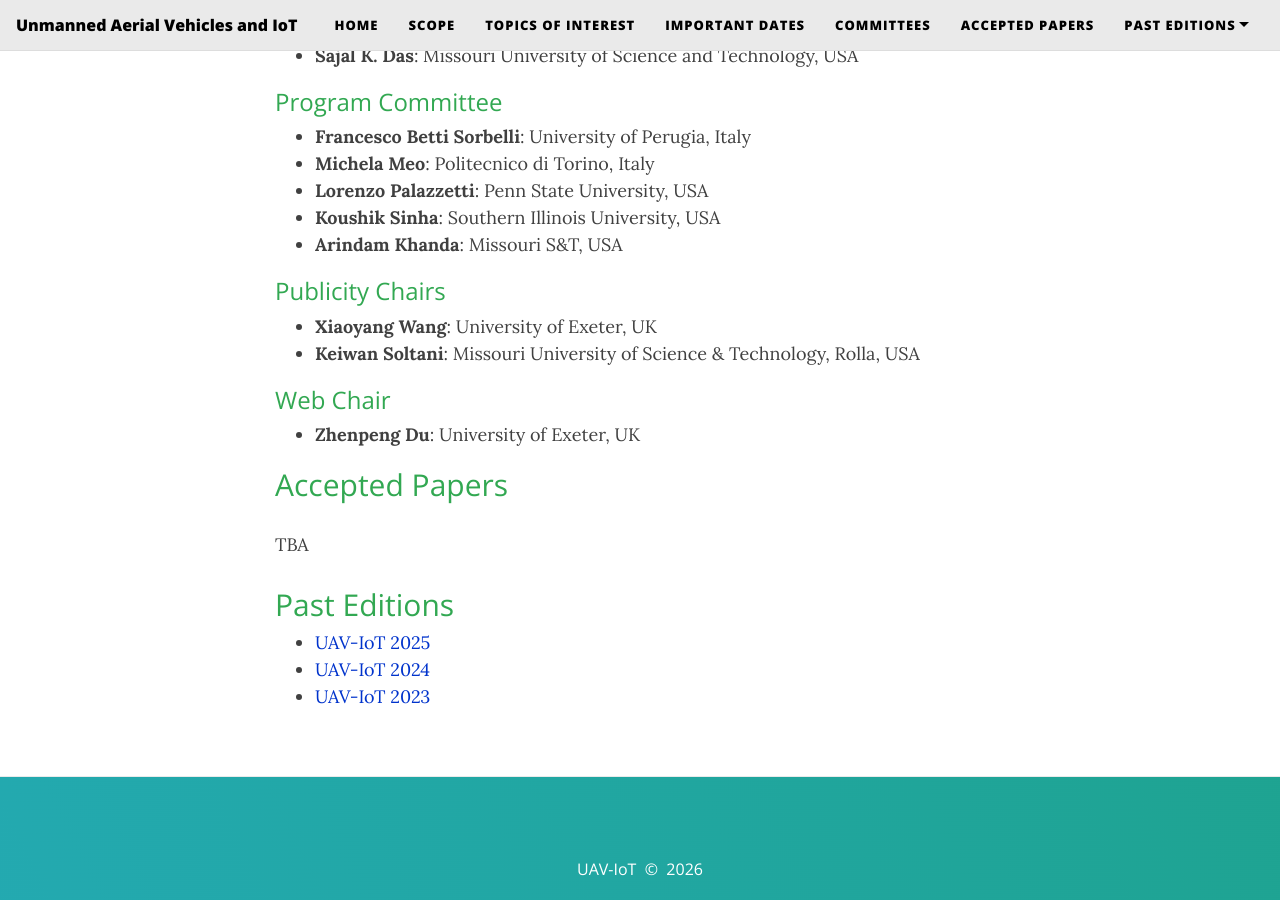
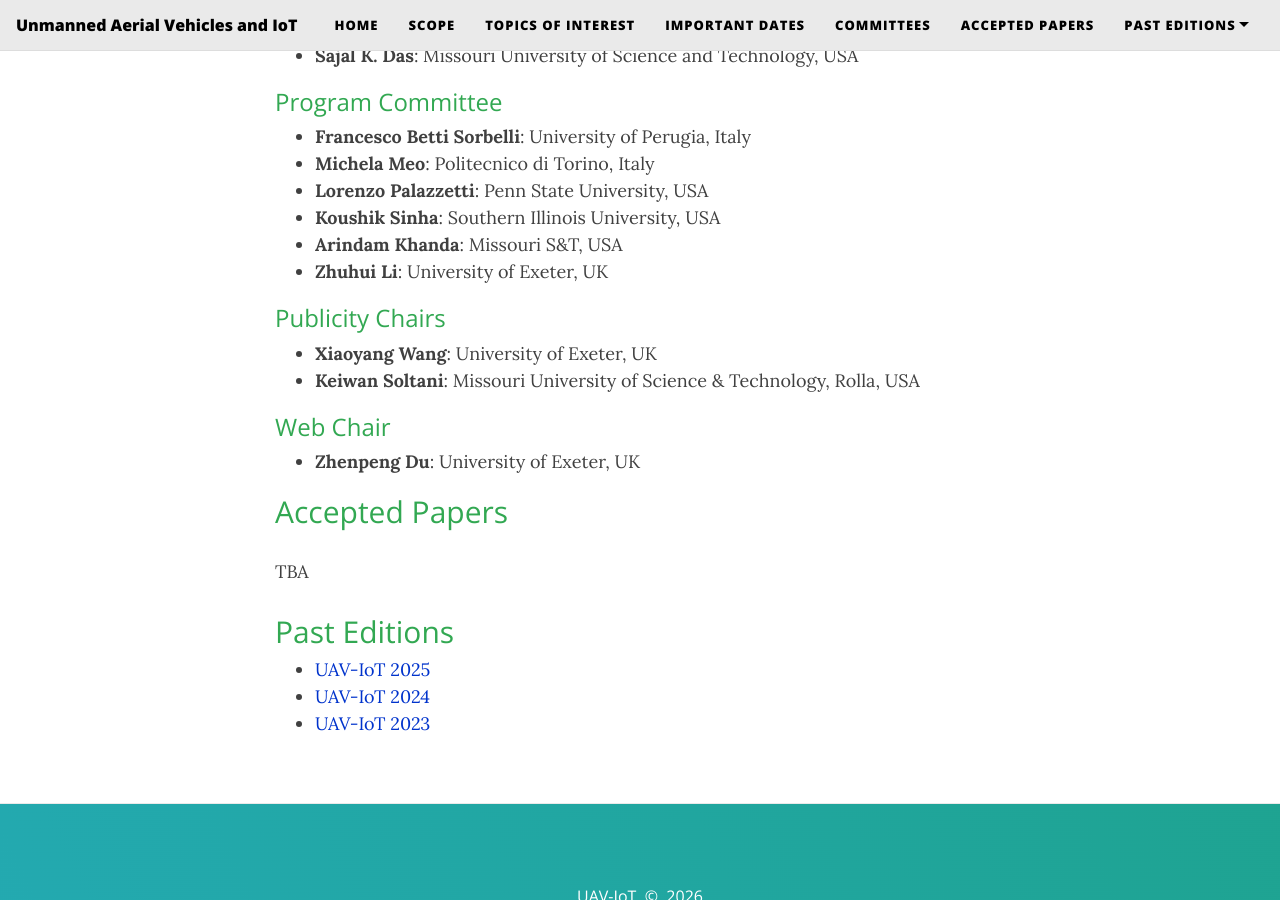
Before and after one commit to uav-iot/uav-iot.github.io, a Jekyll site: the page built from index.md, in a window 1280 px wide and 900 px high, scrolled down 3942 px. Built offline with Jekyll 4.4.1, drawn with Linux system fonts in a browser that asks for light colours; nearby versions of some CDN libraries.

Commit message:
Add Zhuhui Li (University of Exeter) to Program Committee
Co-Authored-By: Claude Opus 4.7 (1M context) <noreply@anthropic.com>

```diff
--- a/index.md
+++ b/index.md
@@ -131,6 +131,7 @@ Extended versions of selected papers will be considered for submission to the sp
 - **Lorenzo Palazzetti**: Penn State University, USA
 - **Koushik Sinha**: Southern Illinois University, USA
 - **Arindam Khanda**: Missouri S&T, USA
+- **Zhuhui Li**: University of Exeter, UK
 
 ### Publicity Chairs
 {: style="color:#32a852"}
```
